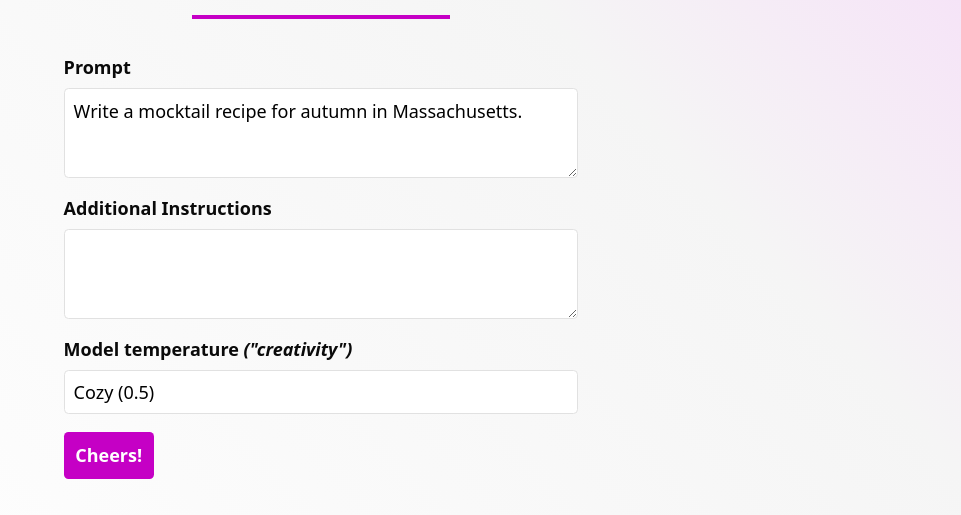
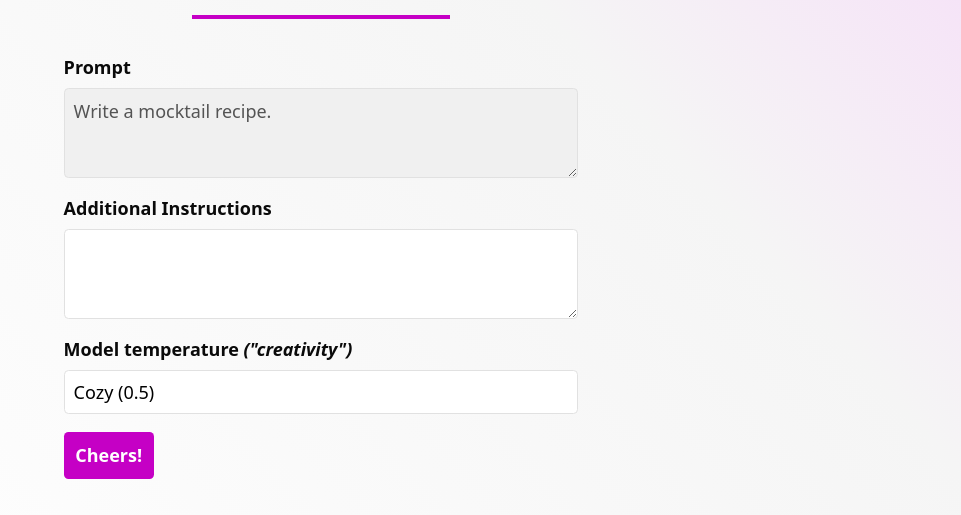
Before and after one commit to harvard-lil/bkc-25-mocktail-generator-ui, a plain HTML site: page src/index.html in a window 1280 px wide. Shown: the part 315-830 px from the top of the page, without its empty margins (319-1280 px from the left). Drawn offline with Linux system fonts and the light colour scheme; files that its build step writes are made by us from their sources; files whose address does not match are found by name.

Commit message:
Testing a different base prompt

```diff
--- a/src/index.html
+++ b/src/index.html
@@ -26,7 +26,7 @@
       <form action="#">
         <fieldset>
           <label for="base-prompt">Prompt</label>
-          <textarea id="base-prompt">Write a mocktail recipe for autumn in Massachusetts.</textarea>
+          <textarea id="base-prompt" disabled>Write a mocktail recipe.</textarea>
         </fieldset>
 
         <fieldset>
```
